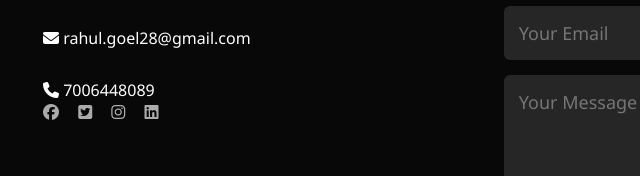
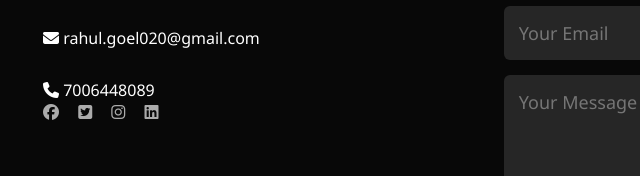
Before and after one commit to samayragoel28-hash/executive-portfolio-rg, a plain HTML site: page index.html in a window 1280 px wide. Shown: the part 8222-8398 px from the top of the page, 85-725 px from the left. Drawn offline with Linux system fonts and the light colour scheme.

Commit message:
Updated email id

```diff
--- a/index.html
+++ b/index.html
@@ -419,7 +419,7 @@
             <div class="contact-left">
                 <h1 class="sub-title">CONTACT ME</h1>
 
-                <p><i class="fa-solid fa-envelope"></i> rahul.goel28@gmail.com</p>
+                <p><i class="fa-solid fa-envelope"></i> rahul.goel020@gmail.com</p>
                 <p><i class="fa-solid fa-phone"></i> 7006448089</p>
 
                 <div class="contact-social-icons">
```
